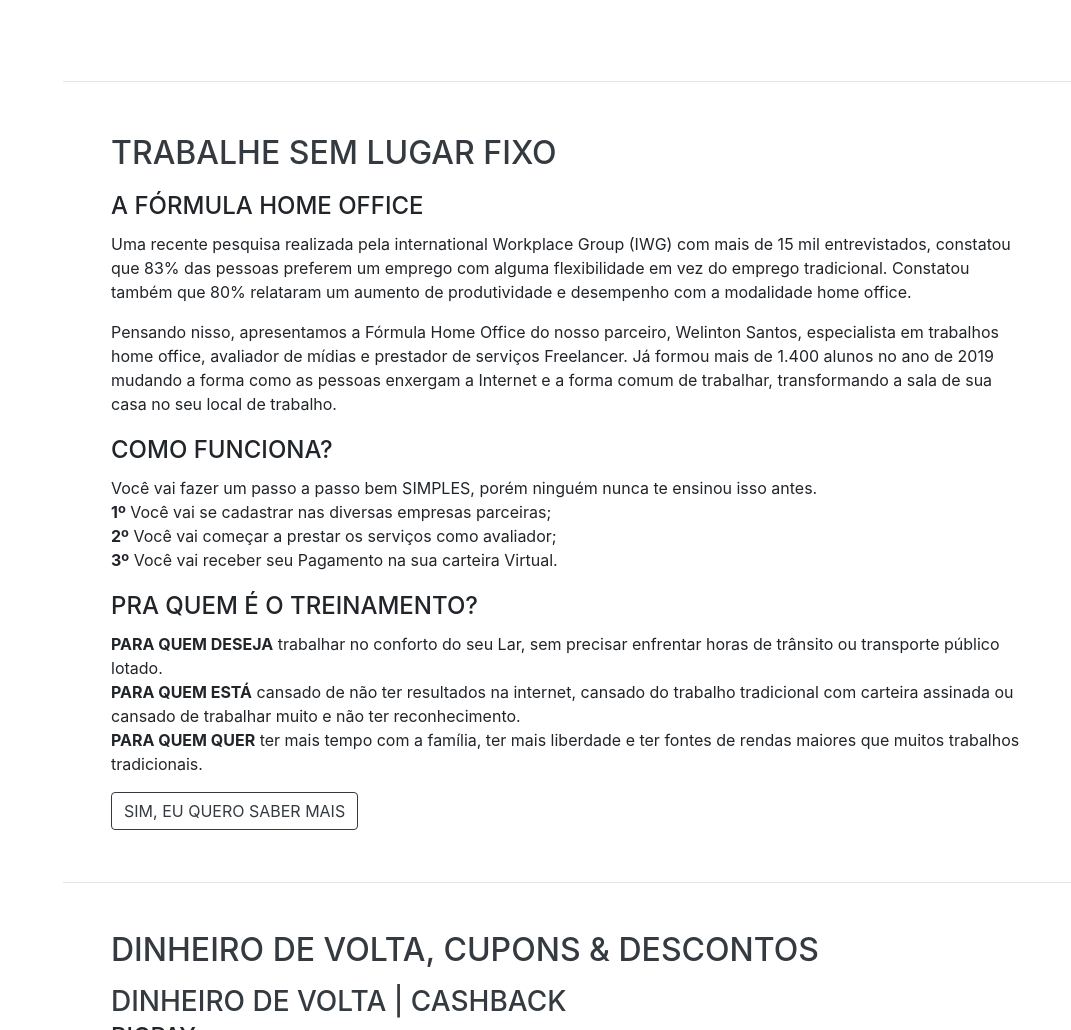
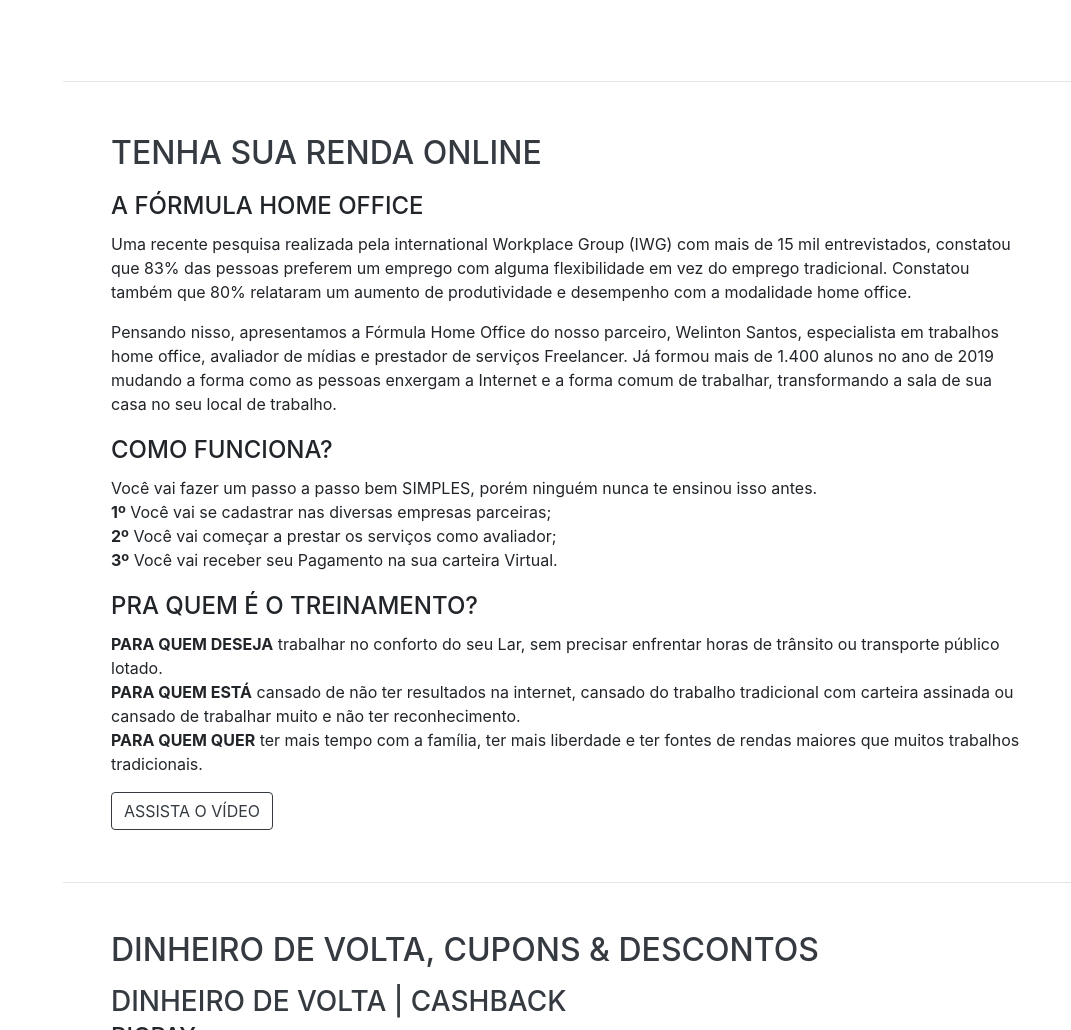
Before and after one commit to jeancarvalhosilva/engajadordigital, a website with bundled scripts: page index.html in a window 1280 px wide. Shown: the part 1520-2550 px from the top of the page, without its empty margins (209-1280 px from the left). Built offline with nearby package versions, Linux system fonts and the light colour scheme; a web font is replaced by a local one.

Commit message:
updated index

```diff
--- a/index.html
+++ b/index.html
@@ -7,7 +7,7 @@
   <meta name="viewport" content="width=device-width, initial-scale=1, shrink-to-fit=no">
   <META NAME="DESCRIPTION" content="Nosso maior propósito é ENGAJAR, diariamente publicamos conteúdos exclusivos de marketing digital e frases inspiradoras de empresários e grandes líderes.">
   <META NAME="ABSTRACT" content="Vamos engajar o mundo digital.??">
-  <META NAME="KEYWORDS" content="cupom,desconto,ifood,airbnb,uber,sucesso,engajamento,motivação,mindset,empreendedorismo,marketing,digital,inbound,academia,crossfit,fitness,hipertrofia">
+  <META NAME="KEYWORDS" content="cupom,desconto,ifood,airbnb,uber,sucesso,engajamento,motivação,mindset,empreendedorismo,marketing digital,dinheiro pela internet,home office,trabalhe online,renda extra,renda online,trabalhe em casa">
   <META NAME="RATING" content="general">
   <META NAME="DISTRIBUTION" content="global">
   <META NAME="LANGUAGE" content="PT">
@@ -87,15 +87,15 @@
           <a href="https://www.instagram.com/engajadordigital/" target="_blank">
             <i class="fab fa-instagram"></i>
           </a>
-          <a href="https://www.instagram.com/aformuladigital/" target="_blank">
+          <!-- <a href="https://www.instagram.com/aformuladigital/" target="_blank">
             <i class="fab fa-instagram"></i>
-          </a>
+          </a> -->
            <!-- <a href="https://www.facebook.com/OEngajadorDigital" target="_blank">
             <i class="fab fa-facebook-f"></i>
           </a> -->
-          <!-- <a href="http://bit.ly/2knYPyA" target="_blank">
+          <a href="http://bit.ly/344rrhl" target="_blank">
             <i class="fab fa-whatsapp"></i>
-          </a>            -->
+          </a>
         </div>
       </div>
     </section>
@@ -127,7 +127,7 @@
 
     <section class="resume-section p-3 p-lg-5 d-flex align-items-center" id="homeoffice">
       <div class="w-100">
-        <h2 class="mb-3">Trabalhe sem lugar fixo</h2>
+        <h2 class="mb-3">Tenha sua renda online</h2>
         <div class="subheading mb-2">A Fórmula Home Office</div>
         <p>Uma recente pesquisa realizada pela international Workplace Group (IWG) com mais de 15 mil entrevistados, constatou que 83% das pessoas preferem um emprego com alguma flexibilidade em vez do emprego tradicional. Constatou também que 80% relataram um aumento de produtividade e desempenho com a modalidade home office.</p>
         <p>Pensando nisso, apresentamos a Fórmula Home Office do nosso parceiro, Welinton Santos, especialista em trabalhos home office, avaliador de mídias e prestador de serviços Freelancer.
@@ -141,7 +141,7 @@
         <p><b>PARA QUEM DESEJA</b> trabalhar no conforto do seu Lar, sem precisar enfrentar horas de trânsito ou transporte público lotado.<br>
         <b>PARA QUEM ESTÁ</b> cansado de não ter resultados na internet, cansado do trabalho tradicional com carteira assinada ou cansado de trabalhar muito e não ter reconhecimento.<br>
         <b>PARA QUEM QUER</b> ter mais tempo com a família, ter mais liberdade e ter fontes de rendas maiores que muitos trabalhos tradicionais.</p>
-        <a href="http://bit.ly/2oedkXv" target="_blank" class="btn btn-outline-dark" role="button" aria-pressed="true">SIM, EU QUERO SABER MAIS</a>
+        <a href="http://bit.ly/2oedkXv" target="_blank" class="btn btn-outline-dark" role="button" aria-pressed="true">ASSISTA O VÍDEO</a>
       </div>
     </section>
 
```
